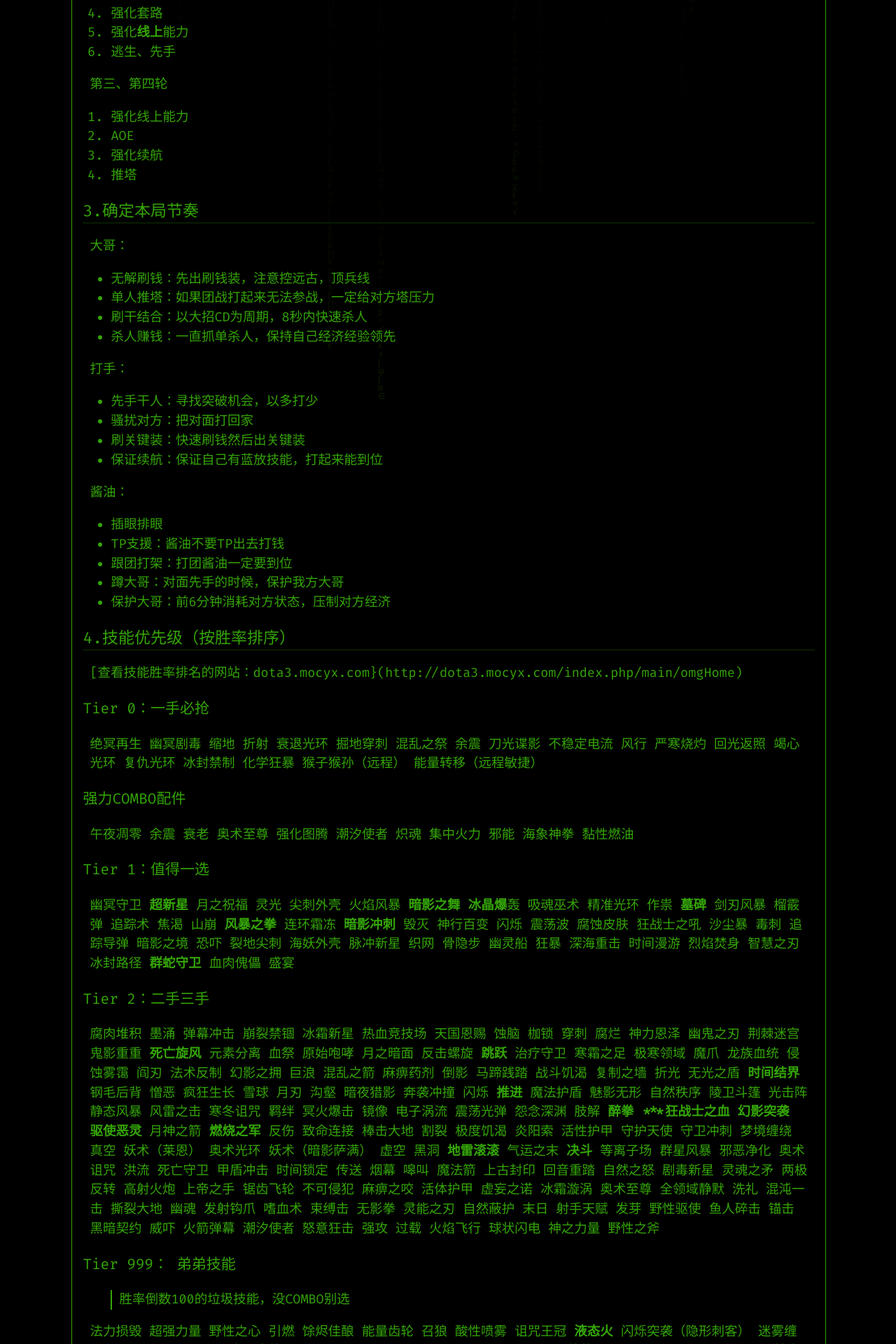
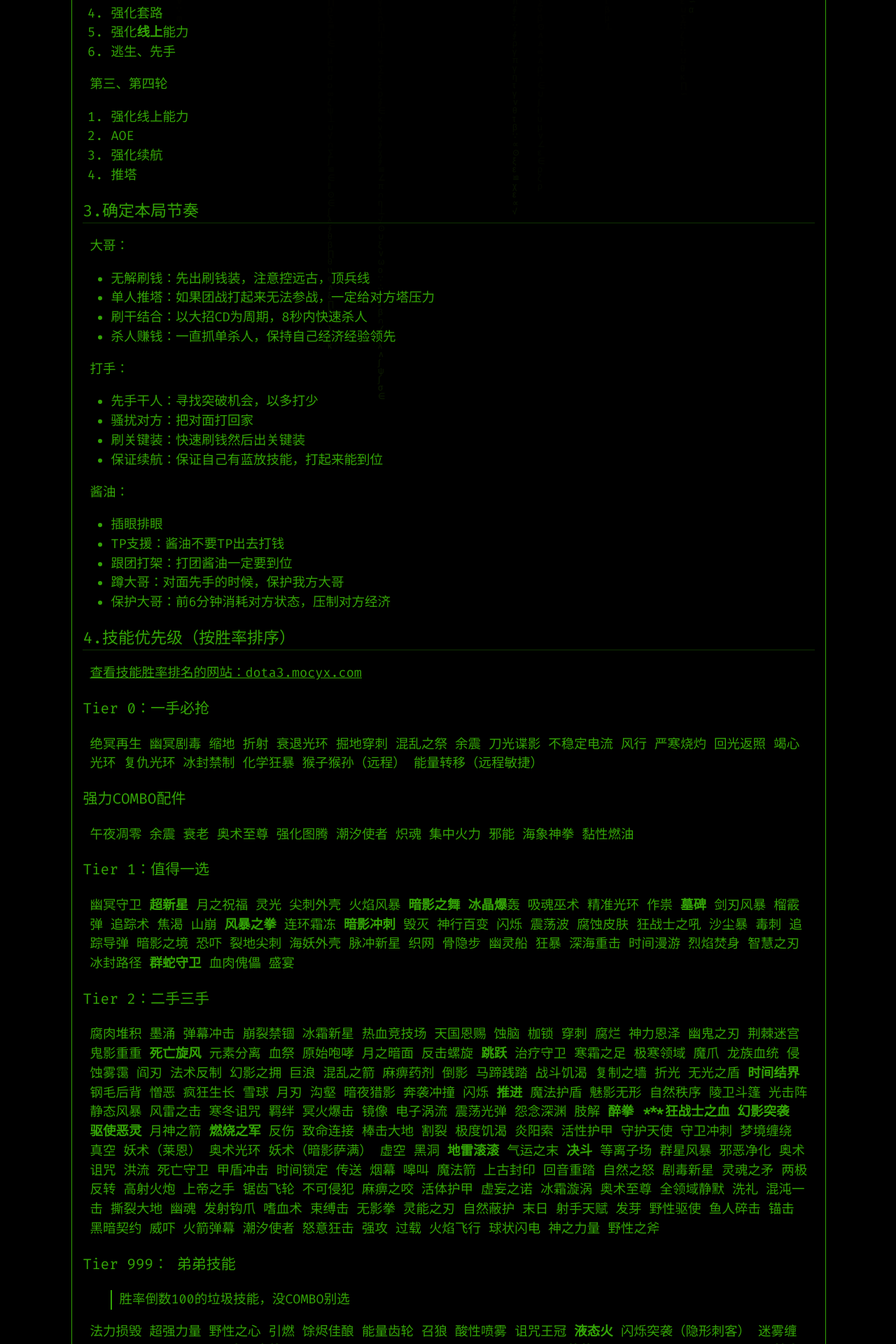
Before and after one commit to akiritsu/bcqlr-old, a Jekyll site: the page built from _posts/2019-7-11-dojnxzgl.md, in a window 1280 px wide. Shown: the part 2114-4034 px from the top of the page at 70% size. Built offline with Jekyll 4.4.1, drawn with Linux system fonts in a browser that asks for light colours.

Commit message:
daily sync

```diff
--- a/_posts/2019-7-11-dojnxzgl.md
+++ b/_posts/2019-7-11-dojnxzgl.md
@@ -104,7 +104,7 @@ author: 骑鹿人
 
 ## 4.技能优先级（按胜率排序）
 
-[查看技能胜率排名的网站：dota3.mocyx.com}(http://dota3.mocyx.com/index.php/main/omgHome)
+[查看技能胜率排名的网站：dota3.mocyx.com](http://dota3.mocyx.com/index.php/main/omgHome)
 
 ### Tier 0：一手必抢
 绝冥再生 幽冥剧毒 缩地 折射 衰退光环 掘地穿刺 混乱之祭 余震 刀光谍影 不稳定电流 风行 严寒烧灼 回光返照 竭心光环 复仇光环 冰封禁制 化学狂暴 猴子猴孙（远程） 能量转移（远程敏捷）
```
